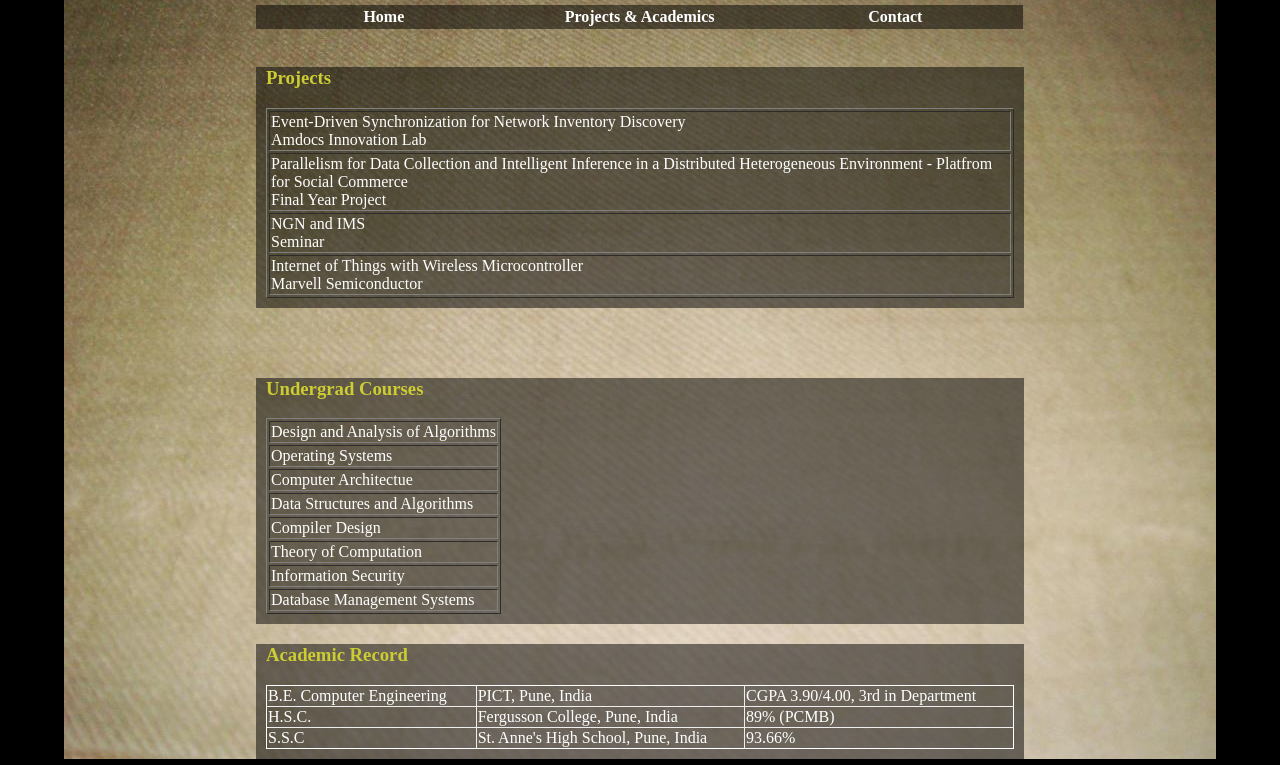
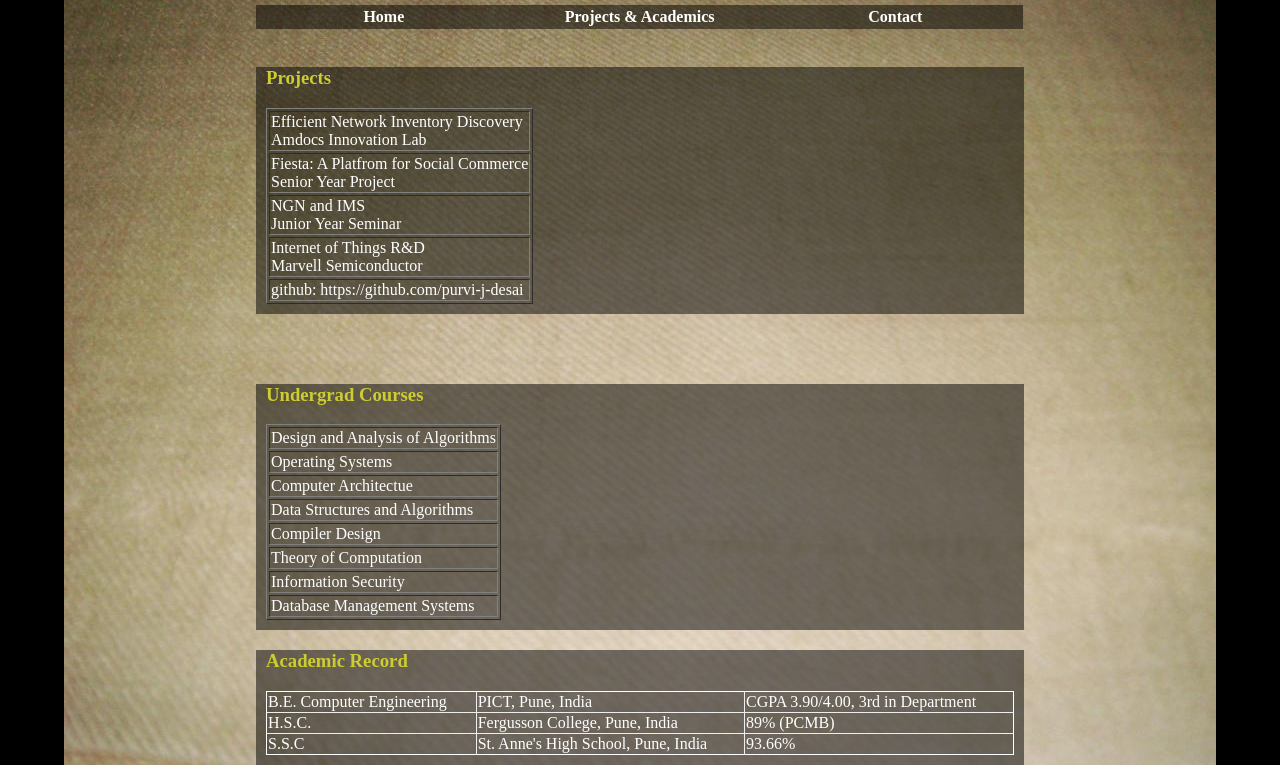
Before and after one commit to purvi-j-desai/webpage, a plain HTML site: page acads.html in a window 1280 px wide. Shown: the part 85-850 px from the top of the page. Drawn offline with Linux system fonts and the light colour scheme; a script that the page names is missing.

Commit message:
Webpage: Added CV, Github Link, Linkedin Link

```diff
--- a/acads.html
+++ b/acads.html
@@ -45,16 +45,19 @@ document.write(" </div>");
 <table id="project" border="1">
 <tbody>
 <tr>
-<td>Event-Driven Synchronization for Network Inventory Discovery<br>Amdocs Innovation Lab</td>
+<td>Efficient Network Inventory Discovery<br>Amdocs Innovation Lab</td>
 </tr>
 <tr>
-<td>Parallelism for Data Collection and Intelligent Inference in a Distributed Heterogeneous Environment - Platfrom for Social Commerce<br>Final Year Project</td>
+<td>Fiesta: A Platfrom for Social Commerce<br>Senior Year Project</td>
 </tr>
 <tr>
-<td>NGN and IMS<br>Seminar</td>
+<td>NGN and IMS<br>Junior Year Seminar</td>
 </tr>
 <tr>
-<td>Internet of Things with Wireless Microcontroller<br>Marvell Semiconductor</td>
+<td>Internet of Things R&D<br>Marvell Semiconductor</td>
+</tr>
+<tr>
+<td>github: https://github.com/purvi-j-desai</td>
 </tr>
 </tbody>
 </table>
```
Also changed, not shown: contact.html (+1 -9 lines), index.html (+4 -2 lines), 1 other file.
